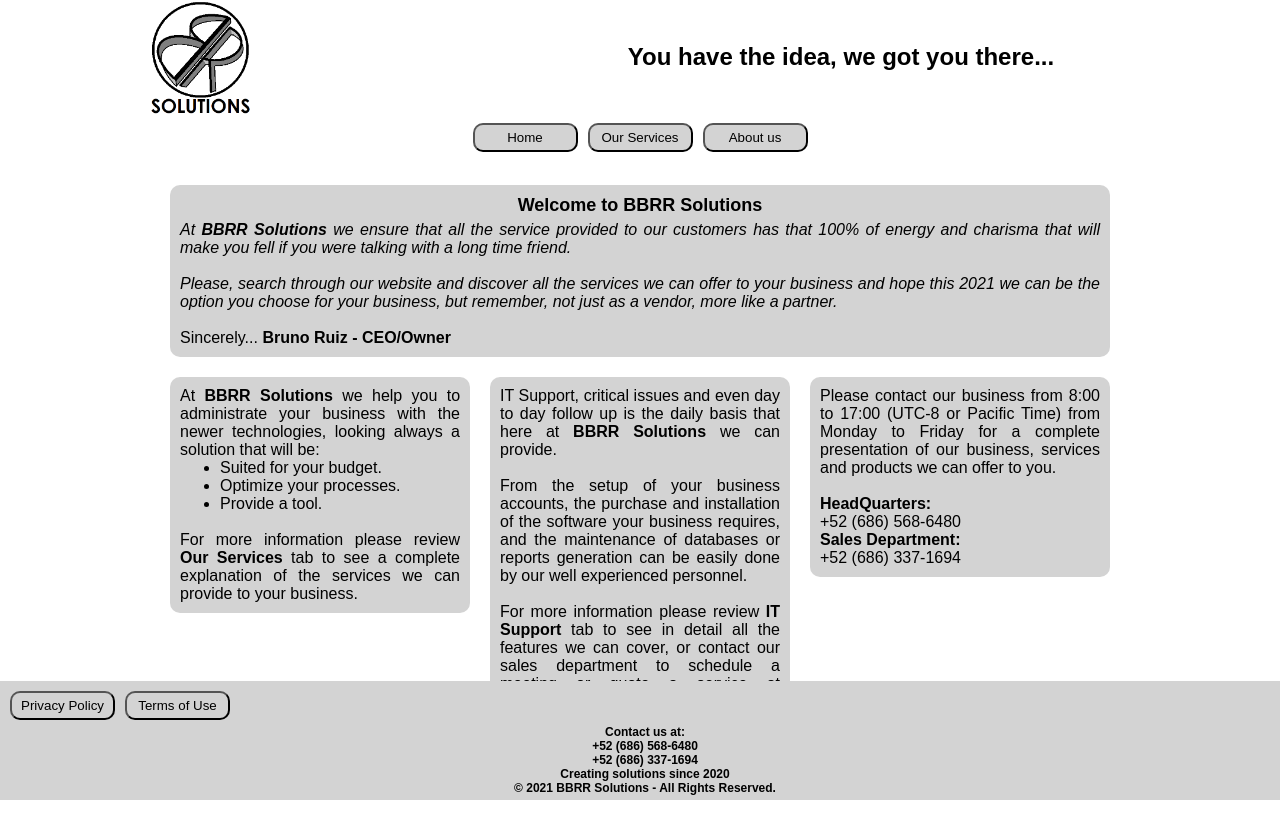
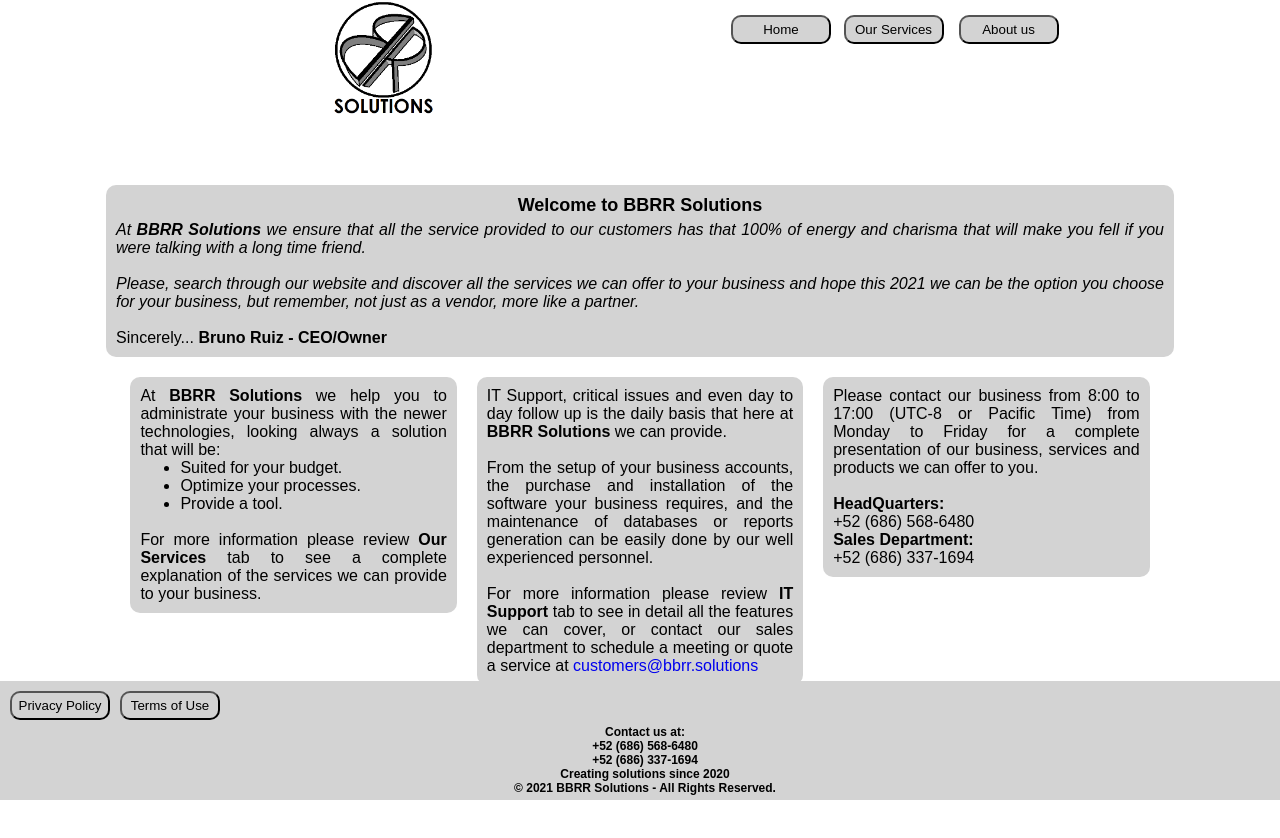
Before and after one commit to Generatores/BBRR-Solutions-Site, a React (Create React App) app: page / in a window 1280 px wide. Shown: the top 838 px of the page. Built offline with nearby package versions, Linux system fonts and the light colour scheme.

Commit message:
modification to header

```diff
--- a/src/blocks/header.css
+++ b/src/blocks/header.css
@@ -2,16 +2,14 @@
   position: absolute;
   top: 0;
   width: 100%;
+  text-align: center;
 }
 .header_container {
-  display: inline-flex;
-  align-items: center;
-  width: 100%;
+  display: inline-block;
+  text-align: center;
+  width: 40%;
+  min-width: 340px;
 }
 #bbrr_logo {
   width: 100px;
 }
-.header_item {
-  margin: auto;
-  width: 45%;
-}
--- a/src/blocks/header.js
+++ b/src/blocks/header.js
@@ -14,8 +14,8 @@ export default function Header() {
           id='bbrr_logo'
           className='header_item'
         />
-        <h1 className='header_item'>You have the idea, we got you there...</h1>
       </div>
+
       <Nav />
     </div>
   );
--- a/src/blocks/nav.css
+++ b/src/blocks/nav.css
@@ -1,5 +1,7 @@
 .nav {
   text-align: center;
+  vertical-align: top;
+  margin-top: 10px;
 }
 .dropdown_container {
   width: 115px;
--- a/src/blocks/nav.js
+++ b/src/blocks/nav.js
@@ -5,7 +5,7 @@ import Dropdown from "../components/dropdown.js";
 
 export default function Nav() {
   return (
-    <div className='nav'>
+    <div className='nav header_container'>
       <Stdbtn button_text='Home' button_path='/' />
       <div className='dropdown_container'>
         <Stdbtn button_text='Our Services' button_path='/Our-Services' />
--- a/src/components/home-island.css
+++ b/src/components/home-island.css
@@ -1,7 +1,7 @@
 .homeisland {
   margin: 10px;
   display: inline-block;
-  min-width: 300px;
+  min-width: 250px;
   background-color: lightgray;
   border-radius: 10px;
   vertical-align: top;
--- a/src/components/std-button.css
+++ b/src/components/std-button.css
@@ -9,7 +9,7 @@
   background-color: lightgray;
   padding: 5px;
   border-radius: 10px;
-  width: 105px;
+  width: 100px;
 }
 .std_button:hover, .std_button:focus {
   background-color: rgb(7, 194, 7);
--- a/src/normalize.css
+++ b/src/normalize.css
@@ -12,7 +12,6 @@ ul, li {
 body {
 	font-size: 16px;
     margin: 0;
-    overflow: visible;
 }
 h1 {
     font-size: 24px;
--- a/src/pages/body.css
+++ b/src/pages/body.css
@@ -1,5 +1,5 @@
 .body {
-  width: 75%;
+  width: 85%;
   margin: auto;
   margin-top: 175px;
   margin-bottom: 150px;
```
